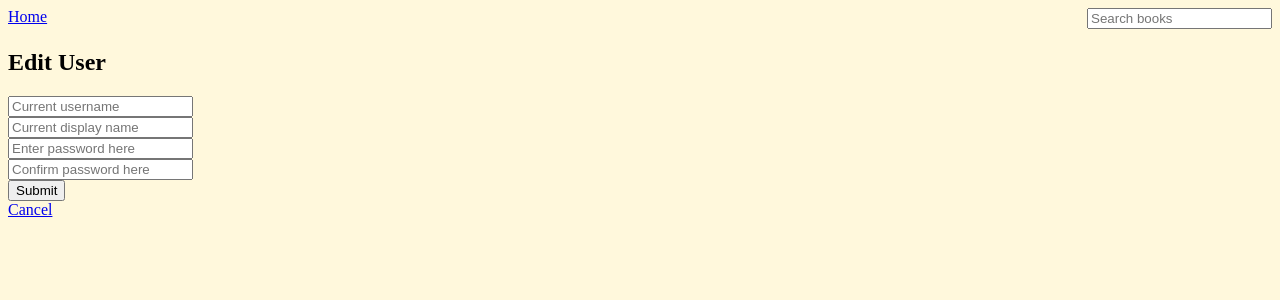
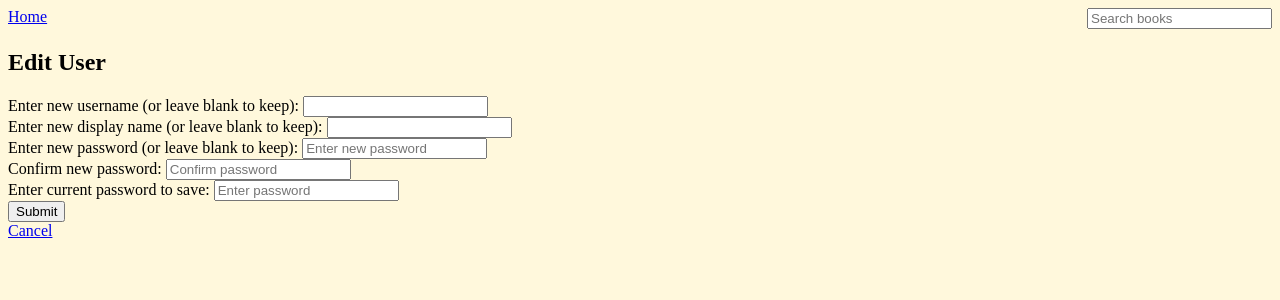
Before and after one commit to aspen-otr/virtual-bookshelf, a Flask app: template templates/editUser.html in a window 1280 px wide. Shown: the top 300 px of the page. Run offline with Flask 3, Linux system fonts and the light colour scheme; the template is opened without the code that fills it, so the values that code supplies are empty.

Commit message:
Update user info

```diff
--- a/app.py
+++ b/app.py
@@ -154,5 +154,37 @@ def add_review_page():
                                  user = user,
                                  book = book)
 
+@app.route("/editUser", methods = ["GET", "POST"])
+def edit_user_page():
+    user = logged_in()
+    if not user:
+        return flask.redirect("/login")
+
+    info = db_layer.user_info(user)
+    if request.method == "GET":
+        return flask.render_template("editUser.html", user = info)
+
+    print(info)
+    uname = request.form["username"] or user
+    dname = request.form["displayName"] or info["display_name"]
+    p1 = request.form["password1"]
+    p2 = request.form["password2"]
+    check = request.form["check_pw"]
+
+    if not db_layer.auth_user(user, check):
+        return
+    if p1 != p2:
+        return
+
+    if db_layer.user_info(uname):
+        return
+
+    db_layer.update_user_info(user, uname, dname, p1 or None)
+    resp = make_response(flask.redirect("/profile"))
+    if user != uname:
+        resp.set_cookie("user", uname)
+
+    return resp
+
 if __name__ == "__main__":
     app.run(debug = True)
--- a/db_layer.py
+++ b/db_layer.py
@@ -189,6 +189,19 @@ def add_review(isbn, username, tagline, content, rating):
         cur.execute("INSERT INTO Review (isbn, username, tagline, content, rating) VALUES (?, ?, ?, ?, ?)",
                     (isbn, username, tagline, content, rating))
 
+def update_user_info(old_name, username, display_name, password):
+    if password is None:
+        password = user_info(old_name)["hashed_password"]
+    else:
+        password = hash_password(password)
+
+    with db_cur() as cur:
+        cur.execute("UPDATE User SET display_name = ?, hashed_password = ? WHERE username = ?", (display_name, password, old_name))
+        if old_name != username:
+            cur.execute("UPDATE User SET username = ? WHERE username = ?", (username, old_name))
+            cur.execute("UPDATE Review SET username = ? WHERE username = ?", (username, old_name))
+            cur.execute("UPDATE Own SET username = ? WHERE username = ?", (username, old_name))
+
 # Extraneous utilities
 def hash_password(plaintext):
     return sha1(bytes(plaintext, "utf8")).hexdigest()
--- a/templates/editUser.html
+++ b/templates/editUser.html
@@ -4,7 +4,7 @@
     <meta charset="UTF-8">
     <meta name="viewport" content="width=device-width, initial-scale=1.0">
     <title>Edit User</title>
-    <link rel="stylesheet" type="text/css" href="style.css">
+    <link rel="stylesheet" type="text/css" href="/style.css">
 </head>
 <body>
     <ul class="nav">
@@ -17,11 +17,22 @@
         </li>
     </ul>
     <h2>Edit User</h2>
-    <form action="/profile">
-        <input type="text" id="username" name="username" placeholder="Current username" maxlength="20" required><br>
-        <input type="text" id="displayName" name="displayName" placeholder="Current display name" maxlength="40" required><br>
-        <input type="text" id="password1" name="password1" placeholder="Enter password here" required><br>
-        <input type="text" id="password2" name="password2" placeholder="Confirm password here" required><br>
+    <form action="/editUser" method="post">
+		<label for="username">Enter new username (or leave blank to keep):</label>
+        <input type="text" id="username" name="username" placeholder="{{user.username}}" maxlength="20"><br>
+
+		<label for="displayName">Enter new display name (or leave blank to keep):</label>
+        <input type="text" id="displayName" name="displayName" placeholder="{{user.display_name}}" maxlength="40"><br>
+
+		<label for="password1">Enter new password (or leave blank to keep):</label>
+        <input type="text" id="password1" name="password1" placeholder="Enter new password"><br>
+
+		<label for="password2">Confirm new password:</label>
+        <input type="text" id="password2" name="password2" placeholder="Confirm password"><br>
+
+		<label for="check_pw">Enter current password to save:</label>
+        <input type="text" id="check_pw" name="check_pw" placeholder="Enter password" required><br>
+
         <input type="submit" id="submit" name="submit">
     </form>
     <a href="javascript:history.back()">Cancel</a>
```
